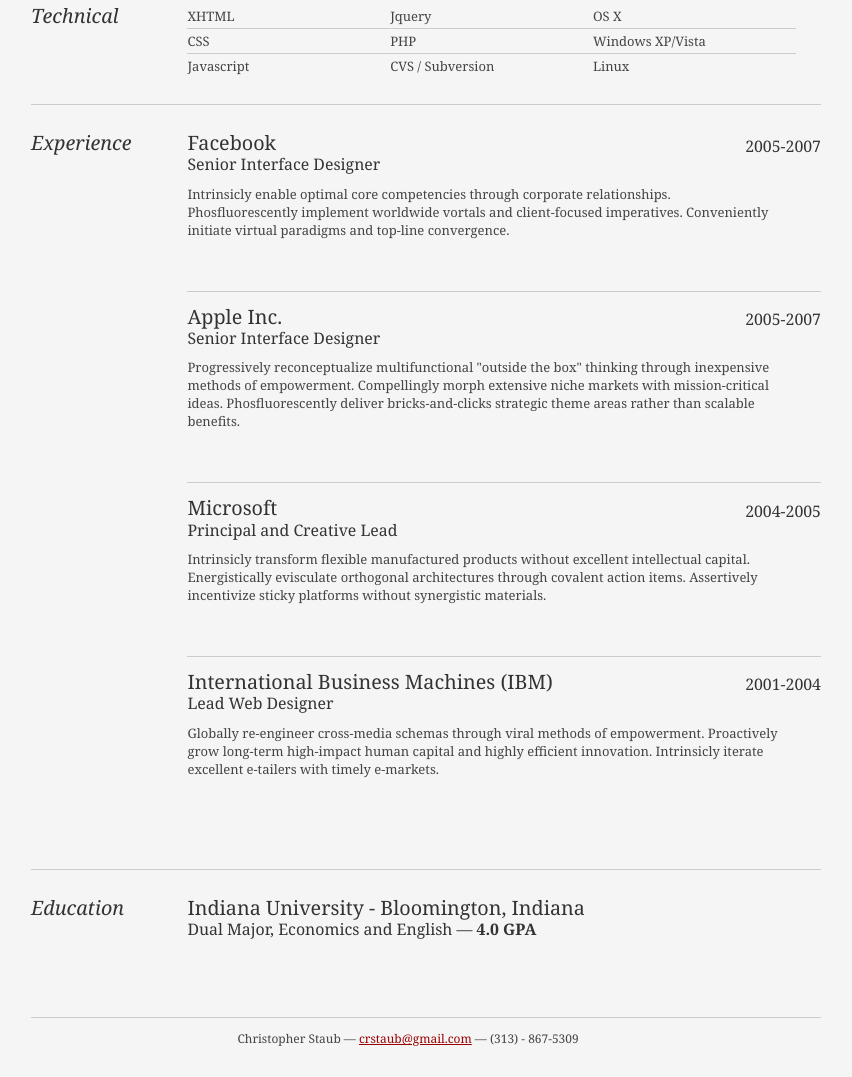
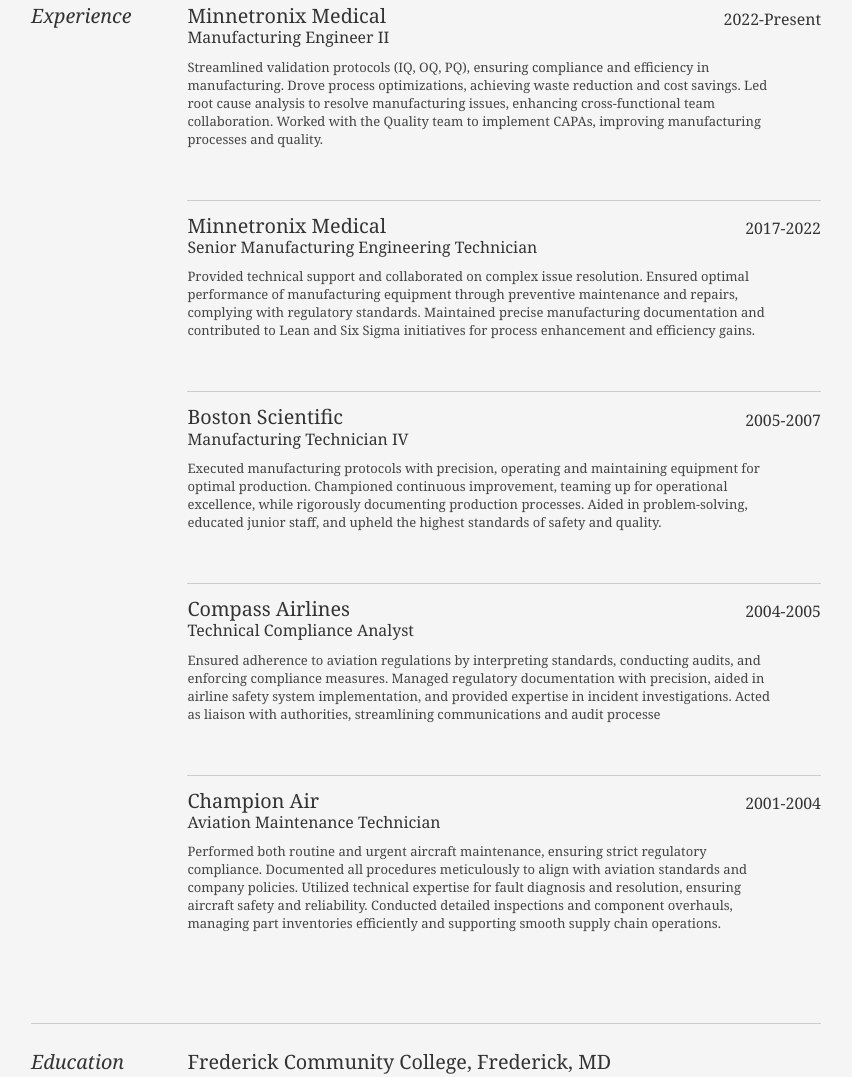
Before and after one commit to staubracing/chrisstaub_page, a plain HTML site: page resume/index.html in a window 1280 px wide. Shown: the part 657-1734 px from the top of the page, without its empty margins (214-1066 px from the left). Drawn offline with Linux system fonts and the light colour scheme.

Commit message:
added all resume

```diff
--- a/resume/index.html
+++ b/resume/index.html
@@ -108,7 +108,7 @@
 							</div>
 						</div><!--// .yui-gf -->
 
-						<div class="yui-gf">
+						<!-- <div class="yui-gf">
 							<div class="yui-u first">
 								<h2>Technical</h2>
 							</div>
@@ -131,7 +131,7 @@
 									<li class="last">Linux</li>
 								</ul>
 							</div>
-						</div><!--// .yui-gf-->
+						</div> -->
 
 						<div class="yui-gf">
 
@@ -142,42 +142,56 @@
 							<div class="yui-u">
 
 								<div class="job">
-									<h2>Facebook</h2>
-									<h3>Senior Interface Designer</h3>
-									<h4>2005-2007</h4>
-									<p>Intrinsicly enable optimal core competencies through corporate relationships.
-										Phosfluorescently implement worldwide vortals and client-focused imperatives.
-										Conveniently initiate virtual paradigms and top-line convergence. </p>
+									<h2>Minnetronix Medical</h2>
+									<h3>Manufacturing Engineer II</h3>
+									<h4>2022-Present</h4>
+									<p>Streamlined validation protocols (IQ, OQ, PQ), ensuring compliance and efficiency in manufacturing.
+										Drove process optimizations, achieving waste reduction and cost savings.
+										Led root cause analysis to resolve manufacturing issues, enhancing cross-functional team collaboration.
+										Worked with the Quality team to implement CAPAs, improving manufacturing processes and quality. </p>
+								</div>
+								<div class="job">
+									<h2>Minnetronix Medical</h2>
+									<h3>Senior Manufacturing Engineering Technician</h3>
+									<h4>2017-2022</h4>
+									<p>Provided technical support and collaborated on complex issue resolution.
+										Ensured optimal performance of manufacturing equipment through preventive maintenance and repairs, complying
+										with regulatory standards.
+										Maintained precise manufacturing documentation and contributed to Lean and Six Sigma initiatives for process
+										enhancement and efficiency gains. </p>
 								</div>
 
 								<div class="job">
-									<h2>Apple Inc.</h2>
-									<h3>Senior Interface Designer</h3>
+									<h2>Boston Scientific</h2>
+									<h3>Manufacturing Technician IV</h3>
 									<h4>2005-2007</h4>
-									<p>Progressively reconceptualize multifunctional "outside the box" thinking through
-										inexpensive methods of empowerment. Compellingly morph extensive niche markets
-										with mission-critical ideas. Phosfluorescently deliver bricks-and-clicks
-										strategic theme areas rather than scalable benefits. </p>
+									<p>Executed manufacturing protocols with precision, operating and maintaining equipment for optimal production.
+										Championed continuous improvement, teaming up for operational excellence, while rigorously documenting
+										production processes.
+										Aided in problem-solving, educated junior staff, and upheld the highest standards of safety and quality.
+									</p>
 								</div>
 
 								<div class="job">
-									<h2>Microsoft</h2>
-									<h3>Principal and Creative Lead</h3>
+									<h2>Compass Airlines</h2>
+									<h3>Technical Compliance Analyst</h3>
 									<h4>2004-2005</h4>
-									<p>Intrinsicly transform flexible manufactured products without excellent
-										intellectual capital. Energistically evisculate orthogonal architectures through
-										covalent action items. Assertively incentivize sticky platforms without
-										synergistic materials. </p>
+									<p>Ensured adherence to aviation regulations by interpreting standards, conducting audits, and enforcing
+										compliance measures. Managed regulatory documentation with precision, aided in airline safety system
+										implementation, and provided expertise in incident investigations. Acted as liaison with authorities,
+										streamlining communications and audit processe</p>
 								</div>
 
 
 								<div class="job last">
-									<h2>International Business Machines (IBM)</h2>
-									<h3>Lead Web Designer</h3>
+									<h2>Champion Air</h2>
+									<h3>Aviation Maintenance Technician</h3>
 									<h4>2001-2004</h4>
-									<p>Globally re-engineer cross-media schemas through viral methods of empowerment.
-										Proactively grow long-term high-impact human capital and highly efficient
-										innovation. Intrinsicly iterate excellent e-tailers with timely e-markets.</p>
+									<p>Performed both routine and urgent aircraft maintenance, ensuring strict regulatory compliance. Documented all
+										procedures meticulously to align with aviation standards and company policies. Utilized technical expertise
+										for fault diagnosis and resolution, ensuring aircraft safety and reliability. Conducted detailed inspections
+										and component overhauls, managing part inventories efficiently and supporting smooth supply chain
+										operations.</p>
 								</div>
 
 							</div><!--// .yui-u -->
@@ -189,8 +203,8 @@
 								<h2>Education</h2>
 							</div>
 							<div class="yui-u">
-								<h2>Indiana University - Bloomington, Indiana</h2>
-								<h3>Dual Major, Economics and English &mdash; <strong>4.0 GPA</strong> </h3>
+								<h2>Frederick Community College, Frederick, MD</h2>
+								<!-- <h3>Dual Major, Economics and English &mdash; <strong>4.0 GPA</strong> </h3> -->
 							</div>
 						</div><!--// .yui-gf -->
 
```
